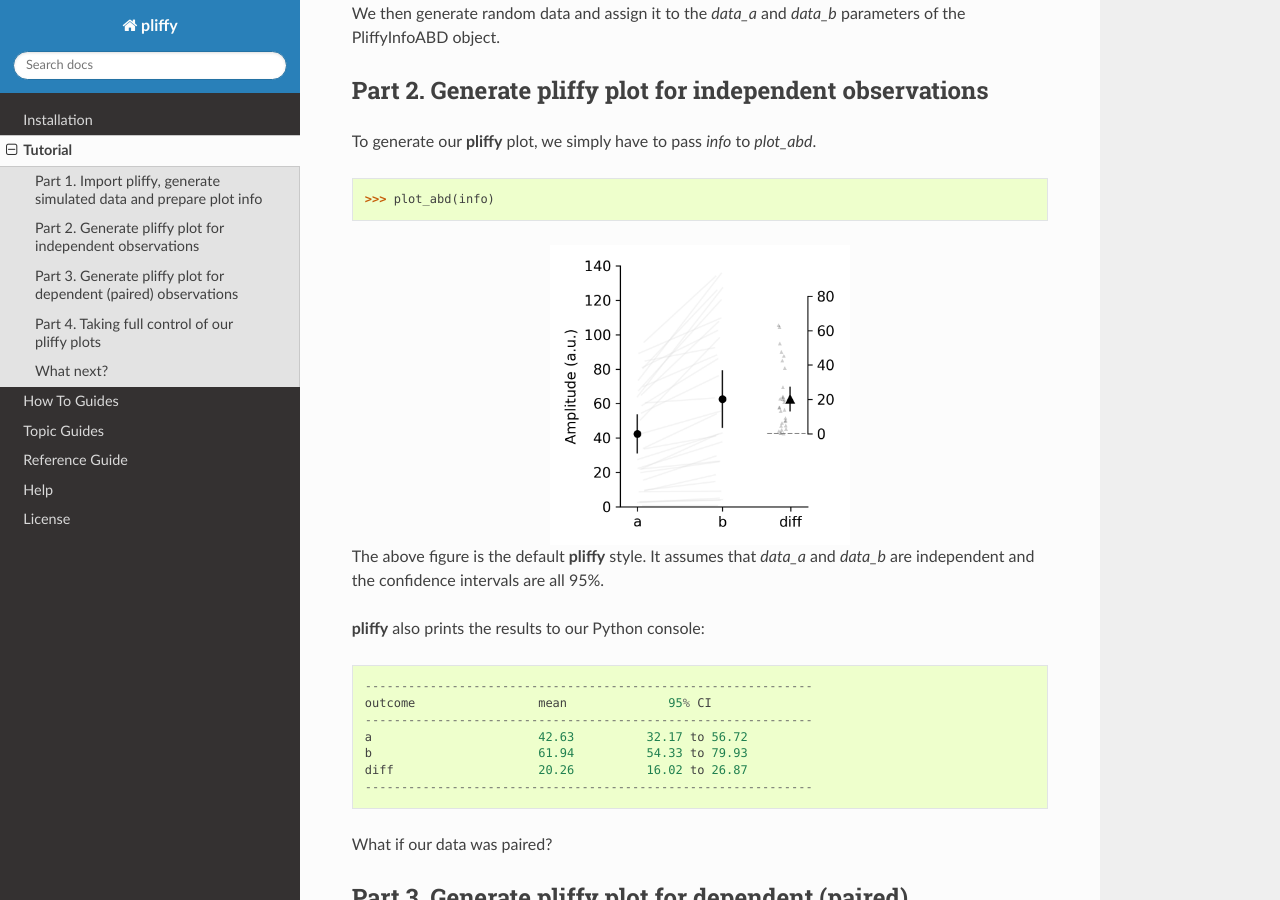
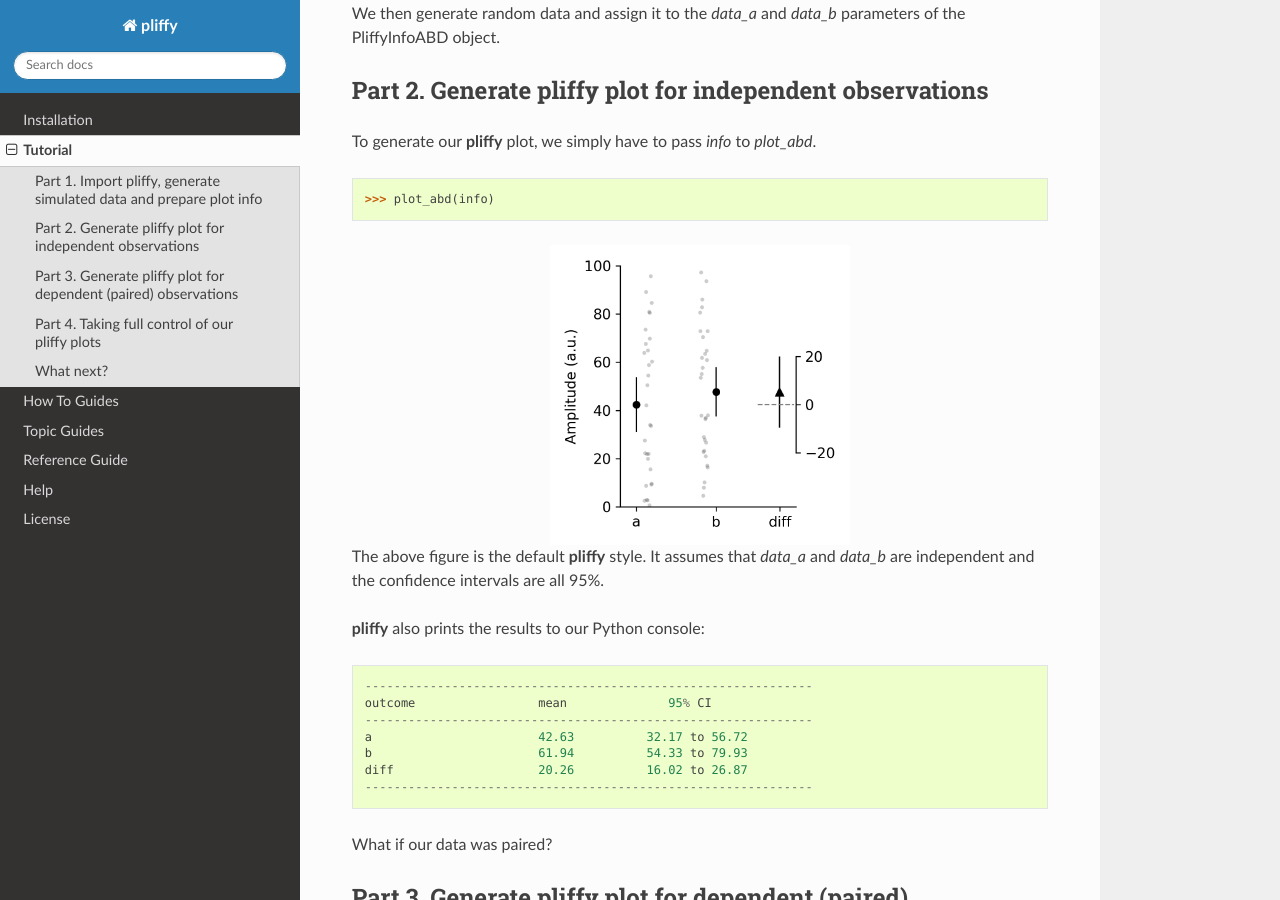
Before and after one commit to MartinHeroux/pliffy, a Sphinx documentation site: the page built from docs/source/pages/tutorials.rst, in a window 1280 px wide and 900 px high, scrolled down 557 px. Built offline with Sphinx 7.4.7 and the Read the Docs theme 2.0.0, drawn with Linux system fonts in a browser that asks for light colours.

Commit message:
Update tutorial.rst

```diff
--- a/docs/source/pages/tutorials.rst
+++ b/docs/source/pages/tutorials.rst
@@ -28,7 +28,7 @@ To generate our **pliffy** plot, we simply have to pass `info` to `plot_abd`.
     >>> plot_abd(info)
 
 
-.. image:: ../img/tutorial2.png
+.. image:: ../img/tutorial1.png
    :width: 300
    :align: center
 
```
